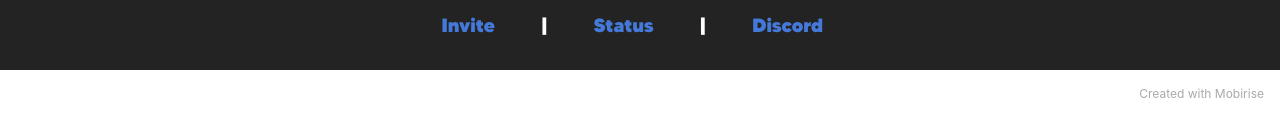
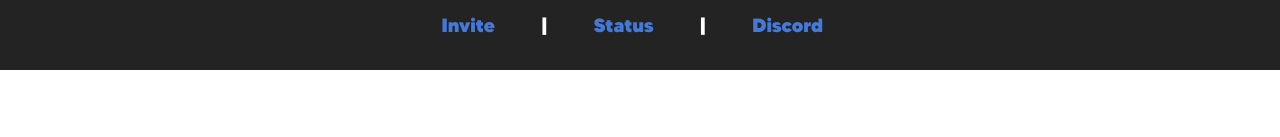
Before and after one commit to Larkify/Nova-Website, a plain HTML site: page 404.html in a window 1280 px wide. Shown: the part 879-1016 px from the top of the page. After the commit the page ends 949 px from the top, so only its background shows below. Drawn offline with Linux system fonts and the light colour scheme; files whose address does not match are found by name.

Commit message:
Update 404.html

```diff
--- a/404.html
+++ b/404.html
@@ -94,7 +94,7 @@
             </div>
         </div>
     </div>
-</section><section style="background-color: #fff; font-family: -apple-system, BlinkMacSystemFont, 'Segoe UI', 'Roboto', 'Helvetica Neue', Arial, sans-serif; color:#aaa; font-size:12px; padding: 0; align-items: center; display: flex;"><a href="https://mobirise.site/k" style="flex: 1 1; height: 3rem; padding-left: 1rem;"></a><p style="flex: 0 0 auto; margin:0; padding-right:1rem;">Created with <a href="https://mobirise.site/a" style="color:#aaa;">Mobirise</a></p></section><script src="assets/web/assets/jquery/jquery.min.js"></script>  <script src="assets/popper/popper.min.js"></script>  <script src="assets/tether/tether.min.js"></script>  <script src="assets/bootstrap/js/bootstrap.min.js"></script>  <script src="assets/smoothscroll/smooth-scroll.js"></script>  <script src="assets/viewportchecker/jquery.viewportchecker.js"></script>  <script src="assets/dropdown/js/nav-dropdown.js"></script>  <script src="assets/dropdown/js/navbar-dropdown.js"></script>  <script src="assets/touchswipe/jquery.touch-swipe.min.js"></script>  <script src="assets/theme/js/script.js"></script>
+</script src="assets/web/assets/jquery/jquery.min.js"></script>  <script src="assets/popper/popper.min.js"></script>  <script src="assets/tether/tether.min.js"></script>  <script src="assets/bootstrap/js/bootstrap.min.js"></script>  <script src="assets/smoothscroll/smooth-scroll.js"></script>  <script src="assets/viewportchecker/jquery.viewportchecker.js"></script>  <script src="assets/dropdown/js/nav-dropdown.js"></script>  <script src="assets/dropdown/js/navbar-dropdown.js"></script>  <script src="assets/touchswipe/jquery.touch-swipe.min.js"></script>  <script src="assets/theme/js/script.js"></script>
 
 
   <input name="animation" type="hidden">
```
